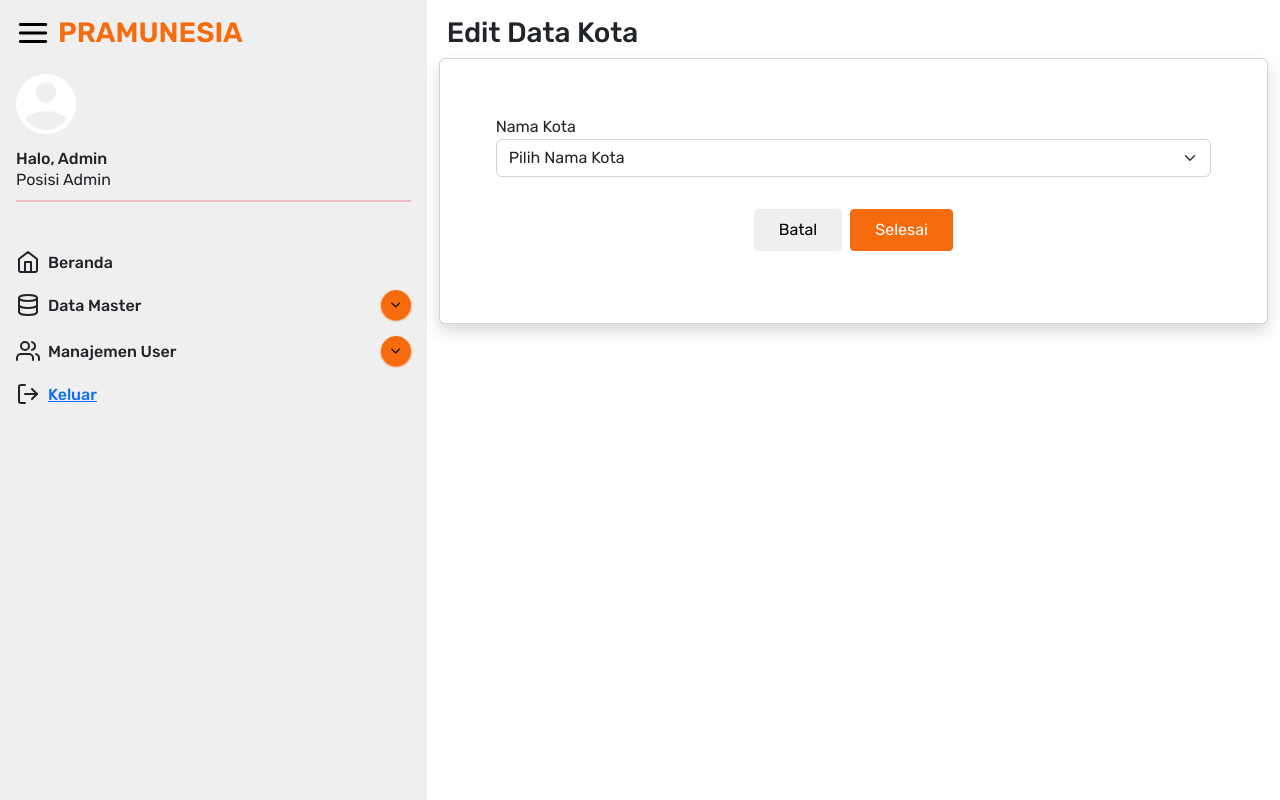
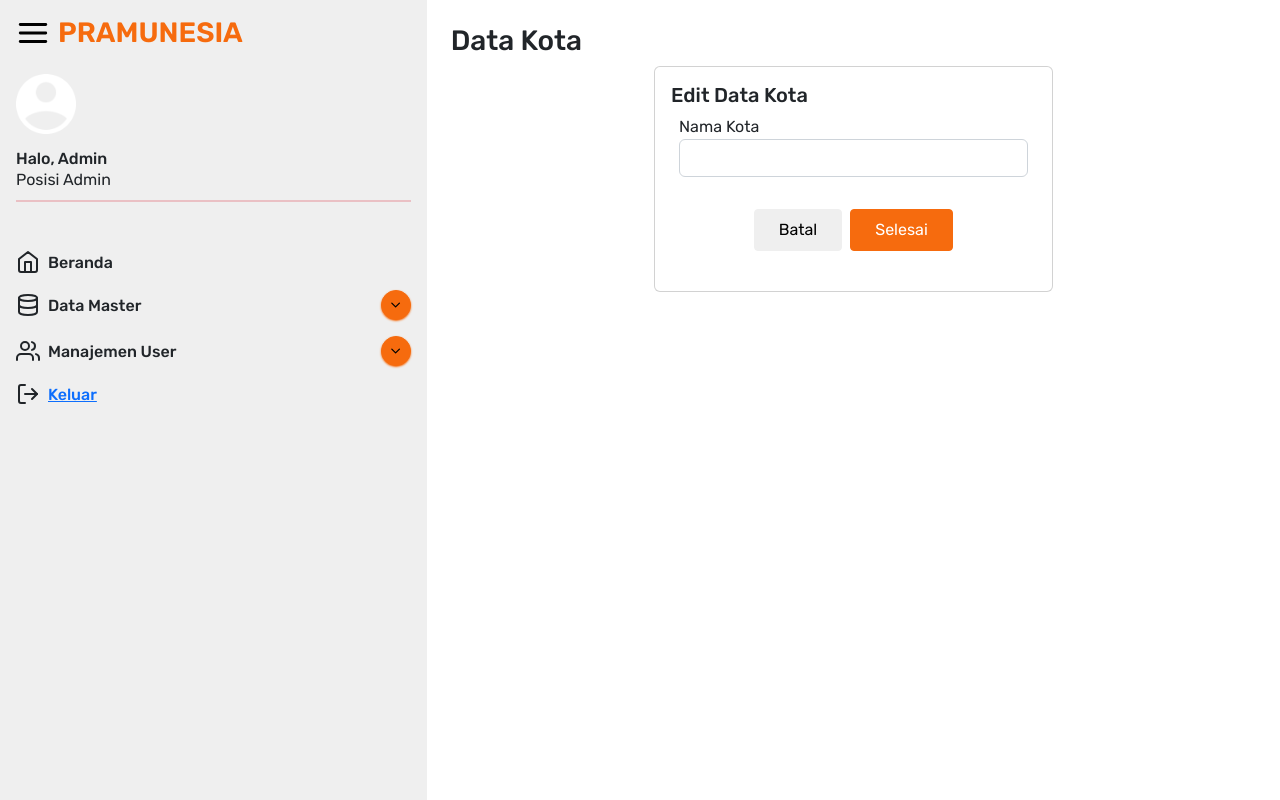
Before and after one commit to umarshd/pramunesia, a Next.js app: page /admin/data-kota/edit in a window 1280 px wide. Built offline with nearby package versions, Linux system fonts and the light colour scheme.

Commit message:
Update edit.jsx

```diff
--- a/pages/admin/data-kota/edit.jsx
+++ b/pages/admin/data-kota/edit.jsx
@@ -299,23 +299,16 @@ export default function editKota() {
         </div>
         <div className="col-sm-12 col-md-8 col-lg-8">
           <div className="mx-auto">
-            <div className="row">
-              <div className="col-10 p-2">
-                <h3 className="mt-2">Edit Data Kota</h3>
-              </div>
-              <div className="card p-5 bg-light shadow p-3 mb-5 bg-white rounded">
+            <div className="row pt-3 justify-content-center">
+              <h3 className="mt-2">Data Kota</h3>
+              <div className="col-6 p-2">
+                {/* <div className="card p-5 bg-light shadow p-3 my-5 bg-white rounded border-0"> */}
+                <div className="card p-3">
+                  <h5>Edit Data Kota</h5>
                   <form>
                     <div className="col-12 p-2">
                       <label htmlFor="selectNamaKota">Nama Kota</label>
-                    <select
-                      className="form-select"
-                      aria-label="Pilih nama kota"
-                    >
-                      <option selected>Pilih Nama Kota</option>
-                      <option value="1">Bandung</option>
-                      <option value="2">Cirebon</option>
-                      <option value="3">Yogyakarta</option>
-                    </select>
+                      <input type="text" className="form-control" />
                     </div>
                     <div className="text-center p-4">
                       <button
@@ -331,6 +324,9 @@ export default function editKota() {
                     </div>
                   </form>
                 </div>
+
+                {/* </div>s */}
+              </div>
             </div>
           </div>
         </div>
```
Lines whose indentation alone changed are shown as unchanged.
